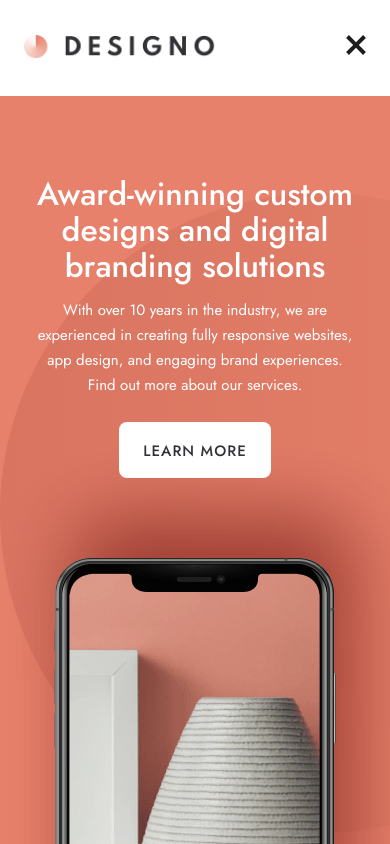
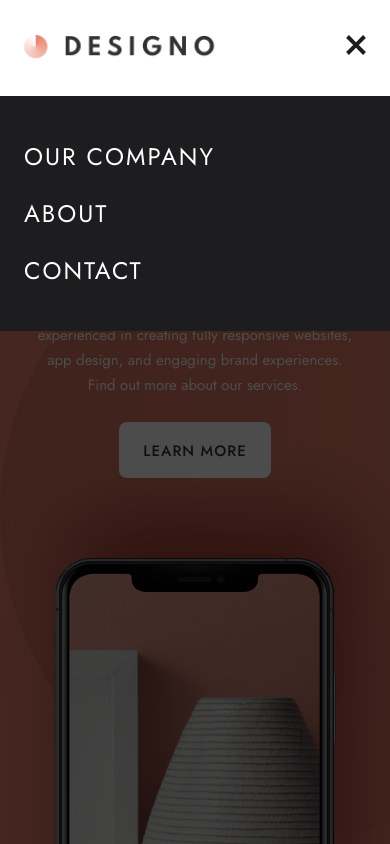
Before and after one commit to dbslapitan/designo, a Next.js app: page / in a window 390 px wide. Both pictures are taken after a click on the button 354 px from the left and 46 px from the top of the page. Shown: the top 844 px of the page. Built offline with nearby package versions, Linux system fonts and the light colour scheme.

Commit message:
finish home and add nav overlay on mobile

```diff
--- a/src/ui/navigation/navigation.module.scss
+++ b/src/ui/navigation/navigation.module.scss
@@ -9,9 +9,34 @@
         width: 100vw;
         left: 0;
         top: 100%;
+        text-align: left;
 
         &--show{
             display: block;
+            height: calc(100vh - 6rem);
+            background-color: #000000B3;
+            z-index: 3;
+        }
+    }
+
+    &__link{
+        color: $white;
+        font-size: 1.5rem;
+        font-weight: 400;
+        line-height: 1.04167;
+        letter-spacing: 2px;
+        padding: 1rem 1.5rem;
+    }
+
+    &__item{
+        background-color: $black;
+
+        &:first-of-type{
+            padding-top: 2rem;
+        }
+
+        &:last-of-type{
+            padding-bottom: 2rem;
         }
     }
 }
--- a/src/ui/navigation/navigation.tsx
+++ b/src/ui/navigation/navigation.tsx
@@ -4,7 +4,7 @@ import style from "./navigation.module.scss";
 import hamburger from "../../../public/shared/mobile/icon-hamburger.svg";
 import close from "../../../public/shared/mobile/icon-close.svg";
 import Image from "next/image";
-import { useState } from "react";
+import { useEffect, useState } from "react";
 import Link from "next/link";
 
 export default function Navigation(){
@@ -15,19 +15,33 @@ export default function Navigation(){
         setIsOpen(!isOpen);
     };
 
+    useEffect(() => {
+        const body = document.querySelector("body");
+        const overlay = document.querySelector("#overlay");
+
+        if(isOpen){
+            (body as HTMLElement).style.maxHeight = "100vh";
+            (body as HTMLElement).style.overflowY = "clip";
+        }
+        else{
+            (body as HTMLElement).style.maxHeight = "none";
+            (body as HTMLElement).style.overflowY = "revert";
+        }
+    });
+
     return(
         <div className={`${style["nav"]}`}>
             <button className={`${style["nav__toggle"]}`} onClick={toggle}>
                 <Image src={isOpen ? close : hamburger} alt={isOpen ? "close button" : "hamburger button"}/>
             </button>
-            <ul className={`${style["nav__links"]} ${isOpen ? style["nav__links--show"] : ""}`}>
+            <ul className={`${style["nav__links"]} ${isOpen ? style["nav__links--show"] : ""}`} id="overlay">
                 <li className={`${style["nav__item"]}`}>
                     <Link href={"/"} className={`${style["nav__link"]}`}>OUR COMPANY</Link>
                 </li>
-                <li>
+                <li className={`${style["nav__item"]}`}>
                     <Link href={"/"} className={`${style["nav__link"]}`}>ABOUT</Link>
                 </li>
-                <li>
+                <li className={`${style["nav__item"]}`}>
                     <Link href={"/"} className={`${style["nav__link"]}`}>CONTACT</Link>
                 </li>
             </ul>
```
